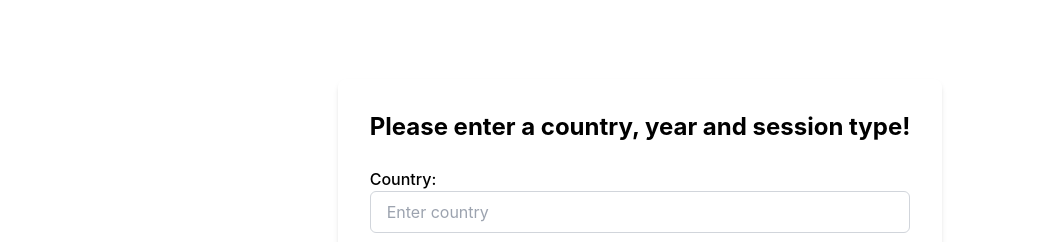
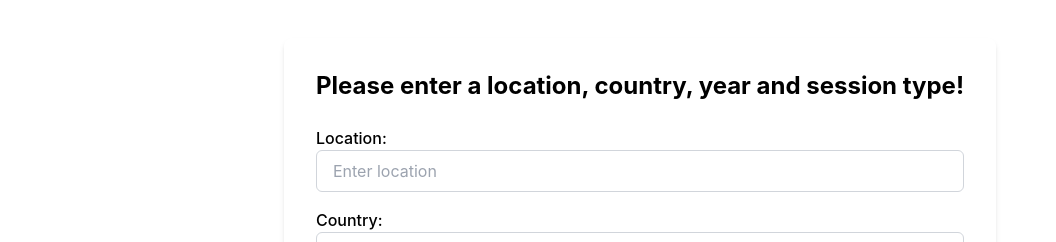
Before and after one commit to Chefboyadee/react-f1, a React (Create React App) app: page / in a window 1280 px wide. Shown: the part 143-385 px from the top of the page, without its empty margins (0-1056 px from the left). Built offline with nearby package versions, Linux system fonts and the light colour scheme; no server answers.

Commit message:
Fixed GetSessionKeys as it was giving some dependency error, as well as fixed sessionKey uncontrolled and fixed warning

```diff
--- a/src/GetSessionKey.js
+++ b/src/GetSessionKey.js
@@ -1,25 +1,21 @@
 import { useState } from "react";
 import SessionKey from "./SessionKey";
 
-export default function GetSessionKey( {getChildSessionKey} ){
-
+export default function GetSessionKey({ onSessionKeyReceived }) {
     const [sessionKey, setSessionKey] = useState([]);
 
     const handleSessionKeyReceived = (key) => {
         setSessionKey(key);
-        console.log("Child Component received from parent SessionKey!")
+        console.log("Child Component received from parent SessionKey!");
+        // Call the onSessionKeyReceived callback with the key
+        onSessionKeyReceived(key);
+        console.log("Handshake complete!");
     };
 
-    if(sessionKey){
-        getChildSessionKey(sessionKey);
-        console.log("Handshake complete!");
-    } else {
-        console.log("Child component not passed.")
-    }
-    return(
+    return (
         <>
-        <SessionKey onSessionKeyReceived={handleSessionKeyReceived}/>
-        {/* <h1> Session Key: {sessionKey}</h1> */}
+            <SessionKey onSessionKeyReceived={handleSessionKeyReceived} />
+            {/* <h1> Session Key: {sessionKey}</h1> */}
         </>
     );
 }
--- a/src/RadioCalls.js
+++ b/src/RadioCalls.js
@@ -1,19 +1,13 @@
-import { useEffect, useState } from 'react';
+import { useState } from 'react';
 import GetSessionKey from './GetSessionKey';
-import axios from 'axios';
 
-export default function RadioCalls(){
-
+export default function RadioCalls() {
     const [radioSessionKey, setRadioSessionKey] = useState([]);
 
-    const getRadioSessionKey = (key) => {
-        setRadioSessionKey(key);
-    };
-
-    return(
+    return (
         <>
-            <GetSessionKey getChildSessionKey={getRadioSessionKey}/>
-            <h1> Session Key: {radioSessionKey}</h1>
+            <GetSessionKey onSessionKeyReceived={setRadioSessionKey} />
+            <h1>Session Key: {radioSessionKey}</h1>
         </>
     );
 }
--- a/src/SessionKey.js
+++ b/src/SessionKey.js
@@ -28,6 +28,7 @@ function Form({apiResponse, onSessionKeyReceived}){
     const [sessionKey, setSessionKey] = useState([]);
 
     const [userInput, setUserInput] = useState({
+        location:'',
         country:'',
         year: '',
         sessionName: ''
@@ -53,11 +54,12 @@ function Form({apiResponse, onSessionKeyReceived}){
     const handleSubmit = (e) => {
 
         e.preventDefault();
-        const { country, year, sessionName } = userInput;
+        const { location, country, year, sessionName } = userInput;
 
         if (apiResponse && Array.isArray(apiResponse)) {
           const matchedSession = apiResponse.find(session => {
             const matchCondition =
+              session.location.toLowerCase() === location.toLowerCase() &&
               session.country_name.toLowerCase() === country.toLowerCase() &&
               session.year === parseInt(year) &&
               session.session_name.toLowerCase() === sessionName.toLowerCase();
@@ -83,8 +85,22 @@ function Form({apiResponse, onSessionKeyReceived}){
       return (
         <div className="flex justify-center items-center h-screen">
           <div className="bg-white p-8 rounded-lg shadow-md">
-        <h2 className="text-2xl font-bold mb-6">Please enter a country, year and session type!</h2>
+            <h2 className="text-2xl font-bold mb-6">Please enter a location, country, year and session type!</h2>
             <form onSubmit={handleSubmit} className="space-y-4">
+              <div>
+                <label htmlFor="location" className="block font-medium">
+                  Location:
+                </label>
+                <input
+                  type="text"
+                  id="location"
+                  name="location"
+                  placeholder="Enter location"
+                  value={userInput.location}
+                  onChange={handleInputChange}
+                  className="w-full px-4 py-2 rounded-md border border-gray-300 focus:outline-none focus:ring-2 focus:ring-blue-500"
+                />
+              </div>
               <div>
                 <label htmlFor="country" className="block font-medium">
                   Country:
```
Lines whose indentation alone changed are shown as unchanged.
